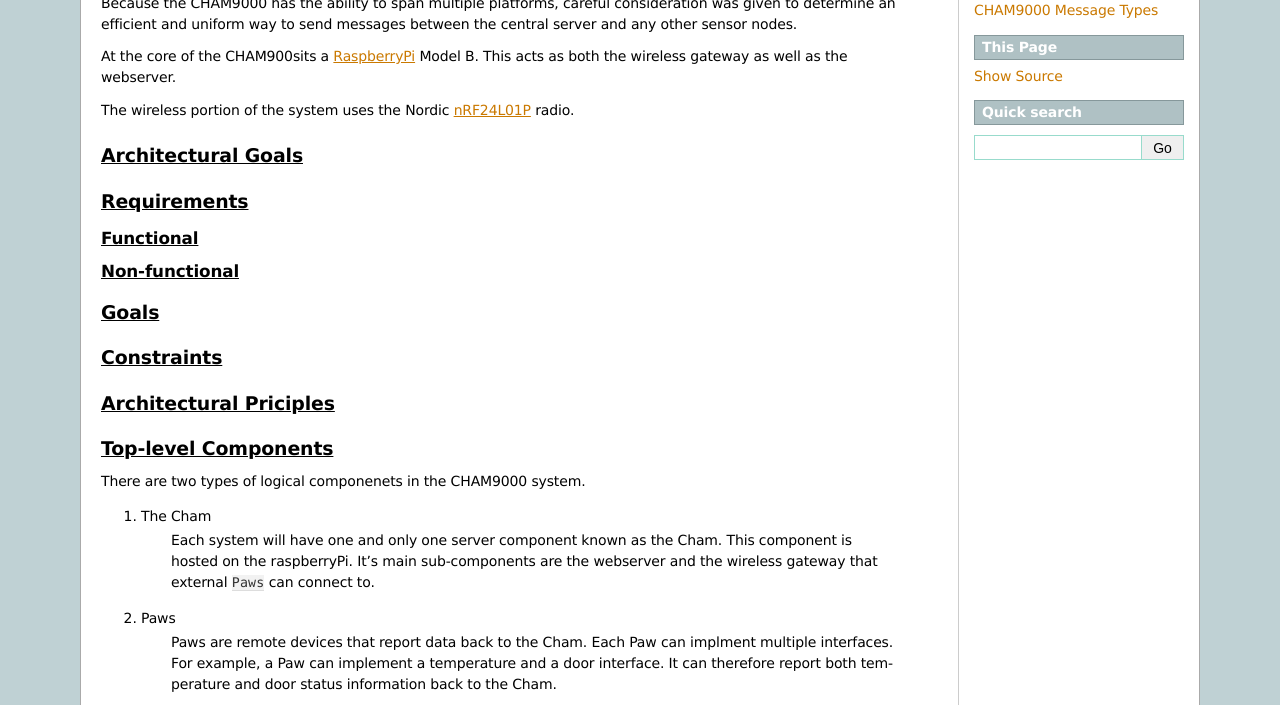
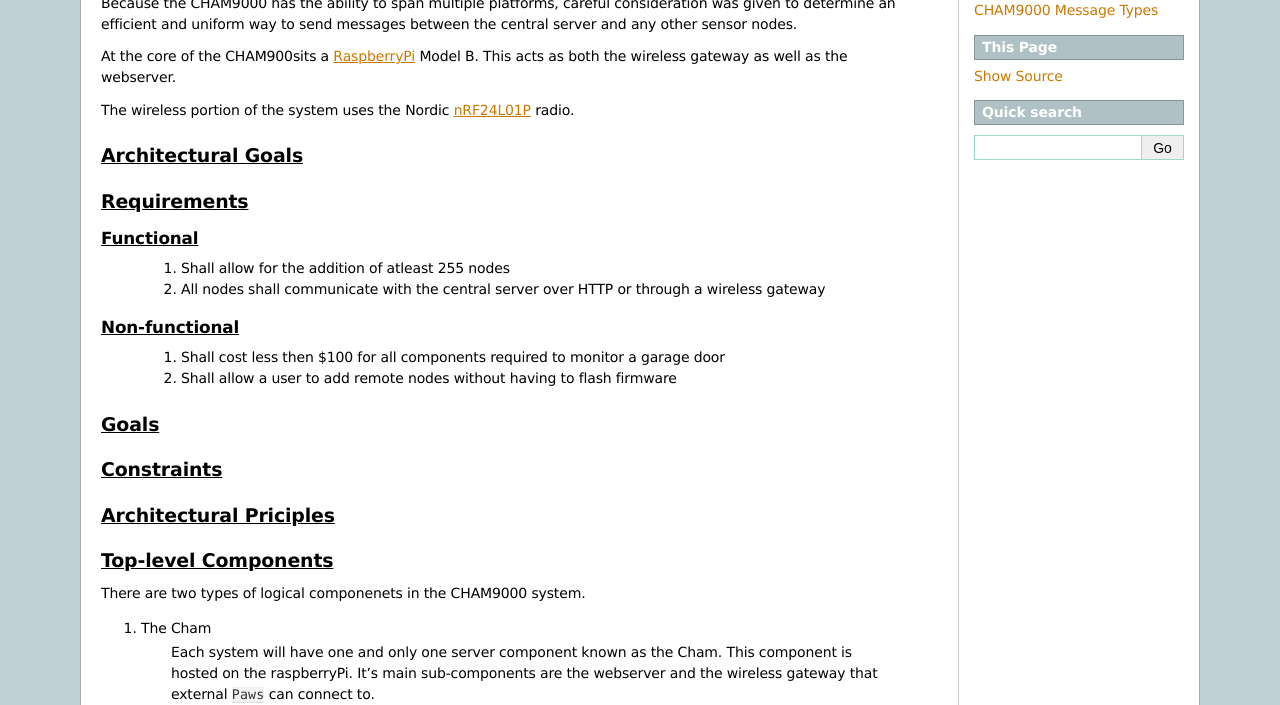
Before and after one commit to fiveohhh/cham9000, a Sphinx documentation site: the page built from docs/source/architecture.rst, in a window 1280 px wide and 900 px high, scrolled down 463 px, cut to the strip 0-705 px from the top of the window. Built offline with Sphinx 7.4.7, drawn with Linux system fonts in a browser that asks for light colours.

Commit message:
Added initial requirements

```diff
--- a/docs/source/architecture.rst
+++ b/docs/source/architecture.rst
@@ -31,8 +31,15 @@ Requirements
 Functional
 """"""""""
 
+ #. Shall allow for the addition of atleast 255 nodes
+ #. All nodes shall communicate with the central server over HTTP or through a
+    wireless gateway
+
 Non-functional
 """"""""""""""
+ #. Shall cost less then $100 for all components required to monitor a garage
+    door
+ #. Shall allow a user to add remote nodes without having to flash firmware
 
 Goals
 -----
```
